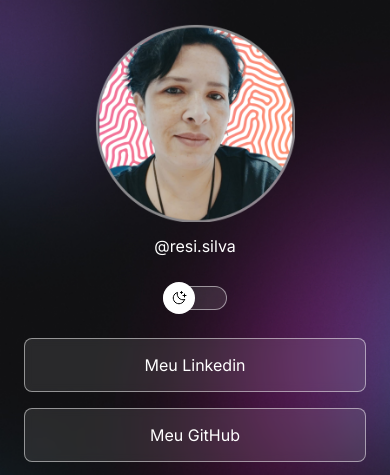
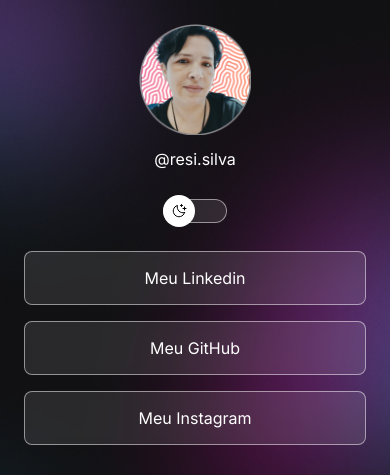
Before and after one commit to resi-silva/projeto_DevLinks, a plain HTML site: page index.html in a window 390 px wide. Shown: the top 475 px of the page. Drawn offline with nearby package versions, Linux system fonts and the light colour scheme.

Commit message:
Tornando reponsivo com Media Querys

```diff
--- a/style.css
+++ b/style.css
@@ -9,17 +9,17 @@
   --bg-url: url(./assets/bg-mobile-dark.jpg);
   --stroke-color: rgba(255, 255, 255, 0.5);
   --surface-color: rgba(255, 255, 255, 0.1);
-  --surface-color-hover: rgba(255, 255, 255, 0.05);
-  --highlight-color: rgba(255, 255, 255, 0.2);
+  --surface-color-hover: rgba(255, 255, 255, 0.2);
+  --highlight-color: rgba(255, 255, 255, 0.1);
   --switch-bg-url: url(./assets/moon-stars.svg);
 }
 
 .light {
   --text-color: black;
   --bg-url: url(./assets/bg-mobile-light.jpg);
-  --stroke-color: rgba(0, 0, 0, 0.05);
-  --surface-color: rgba(112, 112, 112, 0.349);
-  --surface-color-hover: rgba(0, 0, 0, 0.02);
+  --stroke-color: rgba(0, 0, 0, 0.5);
+  --surface-color: rgba(0, 0, 0, 0.05);
+  --surface-color-hover: rgba(0, 0, 0, 0.1);
   --highlight-color: rgba(0, 0, 0, 0.1);
   --switch-bg-url: url(./assets/sun.svg);
 }
@@ -42,13 +42,14 @@ body * {
   padding: 0 24px;
 }
 
+/*profile*/
 #profile {
   text-align: center;
   padding: 24px;
 }
 
 #profile img {
-  width: 200px;
+  width: 112px;
 }
 
 #profile p {
@@ -57,6 +58,7 @@ body * {
   margin-top: 8px;
 }
 
+/*switch*/
 #switch {
   width: 64px;
   margin: 4px auto;
@@ -92,11 +94,12 @@ body * {
   height: 24px;
   background: var(--surface-color);
   border: 1px solid var(--stroke-color);
-  backdrop-filter: blur (4px);
+  backdrop-filter: blur(4px);
   -webkit-backdrop-filter: blur(4px);
   border-radius: 9999px;
 }
 
+/*links*/
 ul {
   list-style: none;
   display: flex;
@@ -110,20 +113,22 @@ ul li a {
   align-items: center;
   justify-content: center;
   padding: 16px 24px;
-  background: var(--surface-color);
+  background-color: var(--surface-color);
   border: 1px solid var(--stroke-color);
   border-radius: 8px;
   backdrop-filter: blur(4px);
   -webkit-backdrop-filter: blur(4px);
   text-decoration: none;
   font-weight: 500;
-  transition: background 0.2s;
+  transition: background 0.5s;
 }
 
 ul li a:hover {
-  background: var(--suface-color-hover);
+  background-color: var(--surface-color-hover);
   border: 1.5px solid var(--text-color);
 }
+
+/*social links*/
 #social-links {
   display: flex;
   justify-content: center;
@@ -143,10 +148,41 @@ ul li a:hover {
 }
 
 #social-links a:hover {
-  background: var(--highlight-color);
+  background-color: var(--highlight-color);
 }
+
 footer {
   padding: 24px 0;
   text-align: center;
   font-size: 14px;
 }
+
+/*media queries*/
+@media (min-width: 700px) {
+  :root {
+    --bg-url: url(./assets/bg-desktop-dark.png);
+  }
+
+  .light {
+    --bg-url: url(./assets/bg-desktop-light.png);
+  }
+}
+
+/*animations*/
+@keyframes slide-in {
+  from {
+    left: 0;
+  }
+  to {
+    left: 50%;
+  }
+}
+
+@keyframes slide-out {
+  from {
+    left: 50%;
+  }
+  to {
+    left: 0;
+  }
+}
```
Also changed, not shown: 2 other files.
